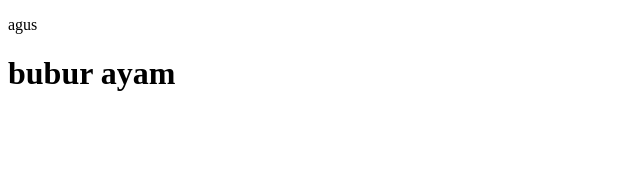
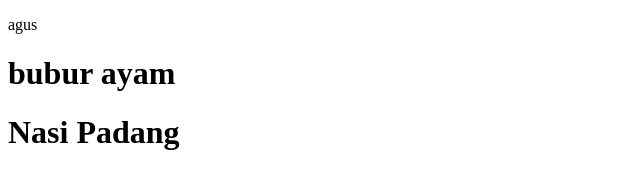
Before and after one commit to nandirchrd/CSS-Grid, a plain HTML site: page index.html in a window 1280 px wide. Shown: the whole page, without its empty margins (0-640 px from the left). Drawn offline with Linux system fonts and the light colour scheme.

Commit message:
Update index.html

```diff
--- a/index.html
+++ b/index.html
@@ -11,6 +11,7 @@
 <body>
     <p>agus</p>
     <h1>bubur ayam</h1>
+    <h1>Nasi Padang</h1>
 </body>
 
 </html>
```
